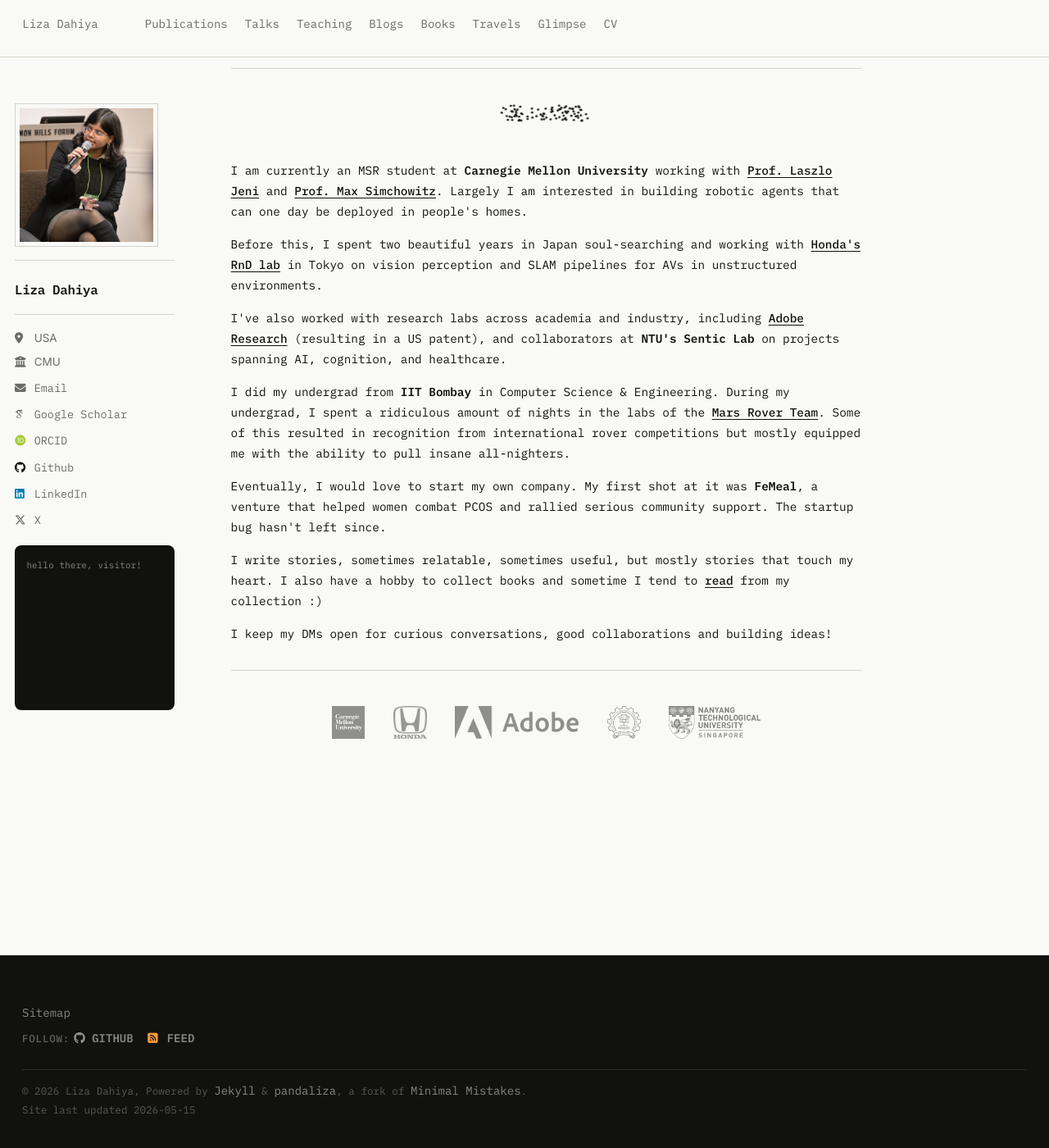
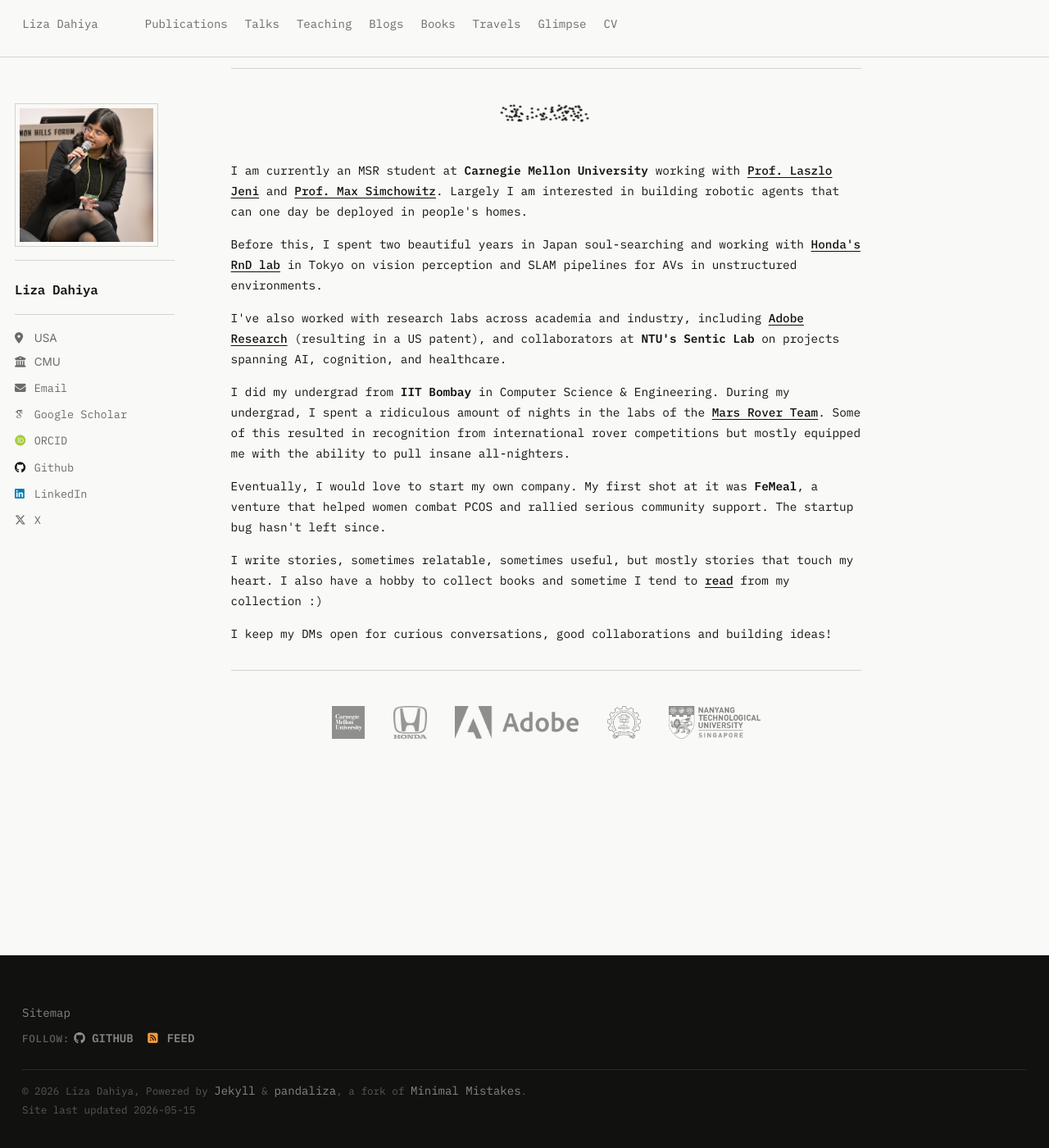
Before and after one commit to Liza23/liza23.github.io, a Jekyll site: the page built from _pages/about.html, in a window 1280 px wide and 1400 px high, scrolled down 37 px. Shown: the whole window at 82% size. Built offline with Jekyll 4.4.1, drawn with Linux system fonts in a browser that asks for light colours; some web fonts are replaced.

Commit message:
remove globe

```diff
--- a/_includes/author-profile.html
+++ b/_includes/author-profile.html
@@ -159,12 +159,5 @@
     </ul>
   </div>
 
-  <div class="author__globe-card">
-    <div class="author__globe-header">
-      <span class="author__globe-label">hello there, visitor!</span>
-      <span class="author__globe-stats" id="globe-stats"></span>
-    </div>
-    <canvas id="cobe-globe"></canvas>
-  </div>
 
 </div>
--- a/_includes/scripts.html
+++ b/_includes/scripts.html
@@ -1,57 +1,3 @@
 <script src="{{ base_path }}/assets/js/main.min.js"></script>
 
 {% include analytics.html %}
-
-<script type="module">
-import createGlobe from 'https://esm.sh/cobe@0.6.3';
-
-(function() {
-  var canvas = document.getElementById('cobe-globe');
-  if (!canvas) return;
-
-  var dpr = Math.min(window.devicePixelRatio || 1, 2);
-  var size = 160;
-  canvas.width = size * dpr;
-  canvas.height = size * dpr;
-  canvas.style.width = size + 'px';
-  canvas.style.height = size + 'px';
-
-  var markers = [];
-  var phi = 0;
-
-  createGlobe(canvas, {
-    devicePixelRatio: dpr,
-    width: size * dpr,
-    height: size * dpr,
-    phi: 0,
-    theta: 0.3,
-    dark: 1,
-    diffuse: 0.5,
-    mapSamples: 16000,
-    mapBrightness: 10,
-    baseColor: [0.55, 0.55, 0.55],
-    markerColor: [1, 1, 1],
-    glowColor: [0.25, 0.25, 0.23],
-    markers: [],
-    onRender: function(state) {
-      state.markers = markers;
-      state.phi = phi;
-      phi += 0.004;
-    }
-  });
-
-  var statsEl = document.getElementById('globe-stats');
-
-  // Get current visitor location
-  fetch('https://ipapi.co/json/')
-    .then(function(r) { return r.json(); })
-    .then(function(geo) {
-      if (!geo.latitude || !geo.longitude) return;
-      markers = [{ location: [geo.latitude, geo.longitude], size: 0.08 }];
-      if (statsEl && geo.city) {
-        statsEl.textContent = geo.city + ', ' + (geo.country || geo.country_name || '');
-      }
-    })
-    .catch(function() {});
-})();
-</script>
--- a/_sass/_custom.scss
+++ b/_sass/_custom.scss
@@ -727,39 +727,3 @@
     display: none;
   }
 }
-
-/* ─── Sidebar Globe ──────────────────────────────────────────────────────── */
-.author__globe-card {
-  margin-top: 1em;
-  background: #111110;
-  border-radius: 8px;
-  padding: 0.8em 0.8em 0.5em;
-  display: flex;
-  flex-direction: column;
-  align-items: center;
-  gap: 0.2em;
-}
-
-.author__globe-header {
-  width: 100%;
-  display: flex;
-  justify-content: space-between;
-  align-items: center;
-  margin-bottom: 0.3em;
-}
-
-.author__globe-label {
-  font-family: var(--mono) !important;
-  font-size: 0.6rem !important;
-  color: #888885;
-  letter-spacing: 0.02em;
-  margin: 0;
-}
-
-.author__globe-stats {
-  font-family: var(--mono) !important;
-  font-size: 0.6rem;
-  color: #555553;
-}
-
-#cobe-globe { display: block; }
```
